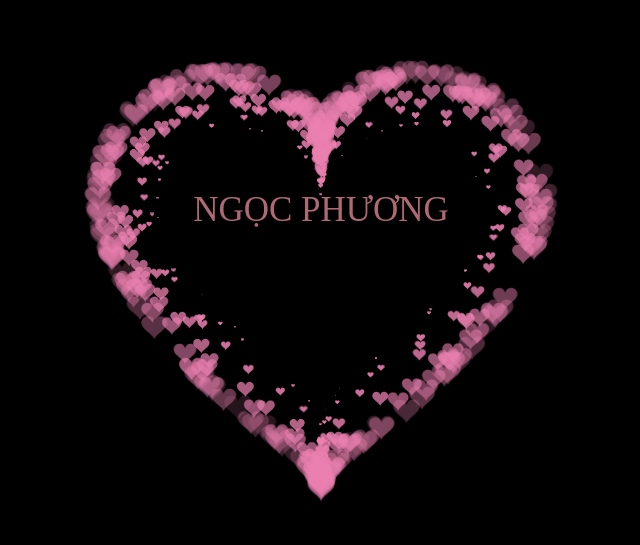
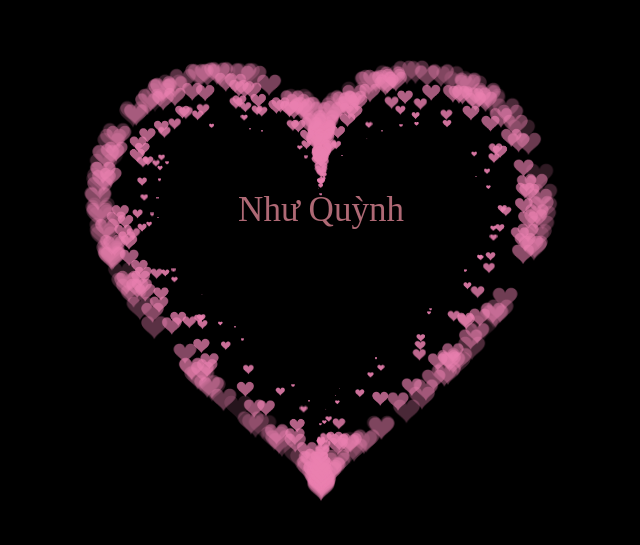
Before and after one commit to minhsang2003/tym, a plain HTML site: page index.html in a window 1280 px wide. Shown: the part 123-668 px from the top of the page, without its empty margins (319-959 px from the left). Drawn offline with Linux system fonts and the light colour scheme.

Commit message:
Update index.html

```diff
--- a/index.html
+++ b/index.html
@@ -54,7 +54,7 @@ canvas {
  <BODY>
 
   <canvas id="pinkboard"></canvas>
-    <div class="name">NGỌC PHƯƠNG</div>
+    <div class="name">Như Quỳnh</div>
 
   <script>
 
```
